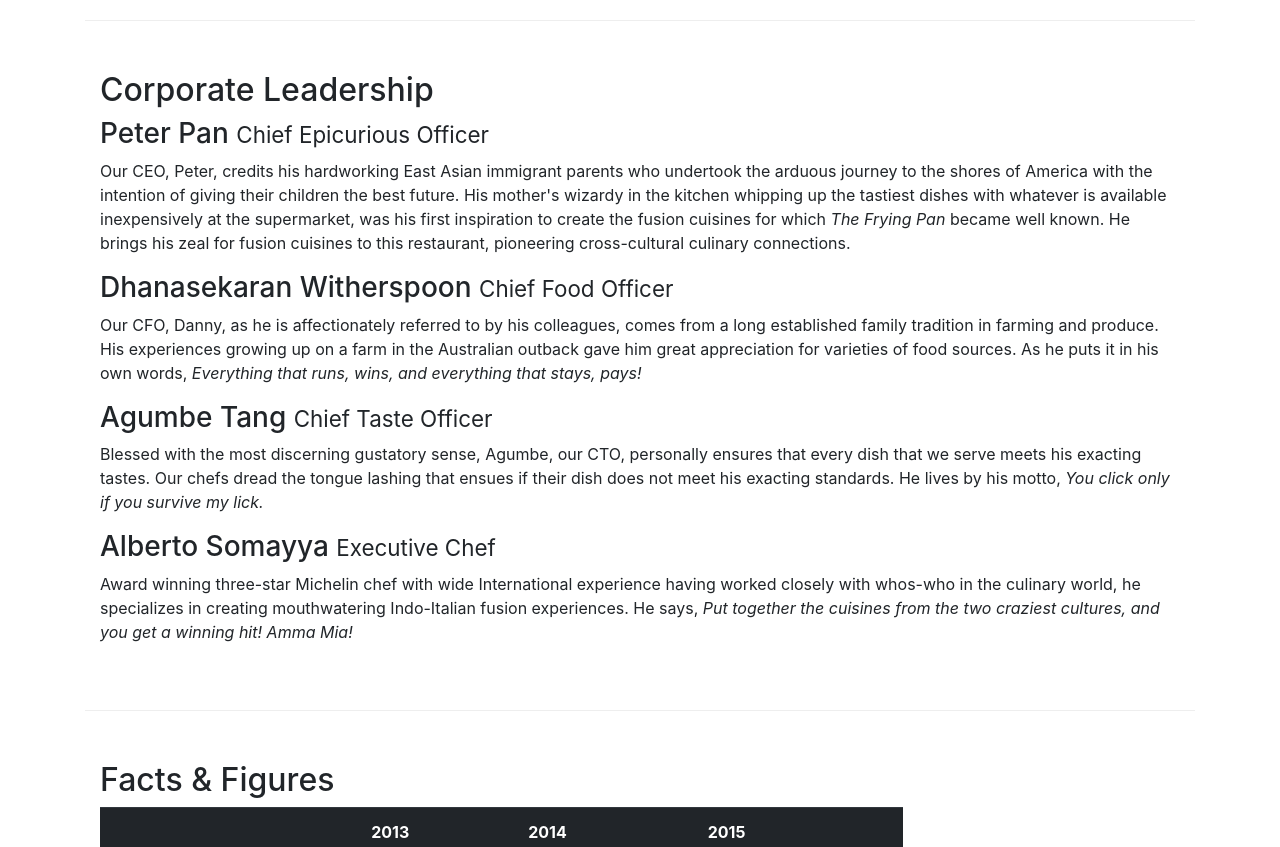
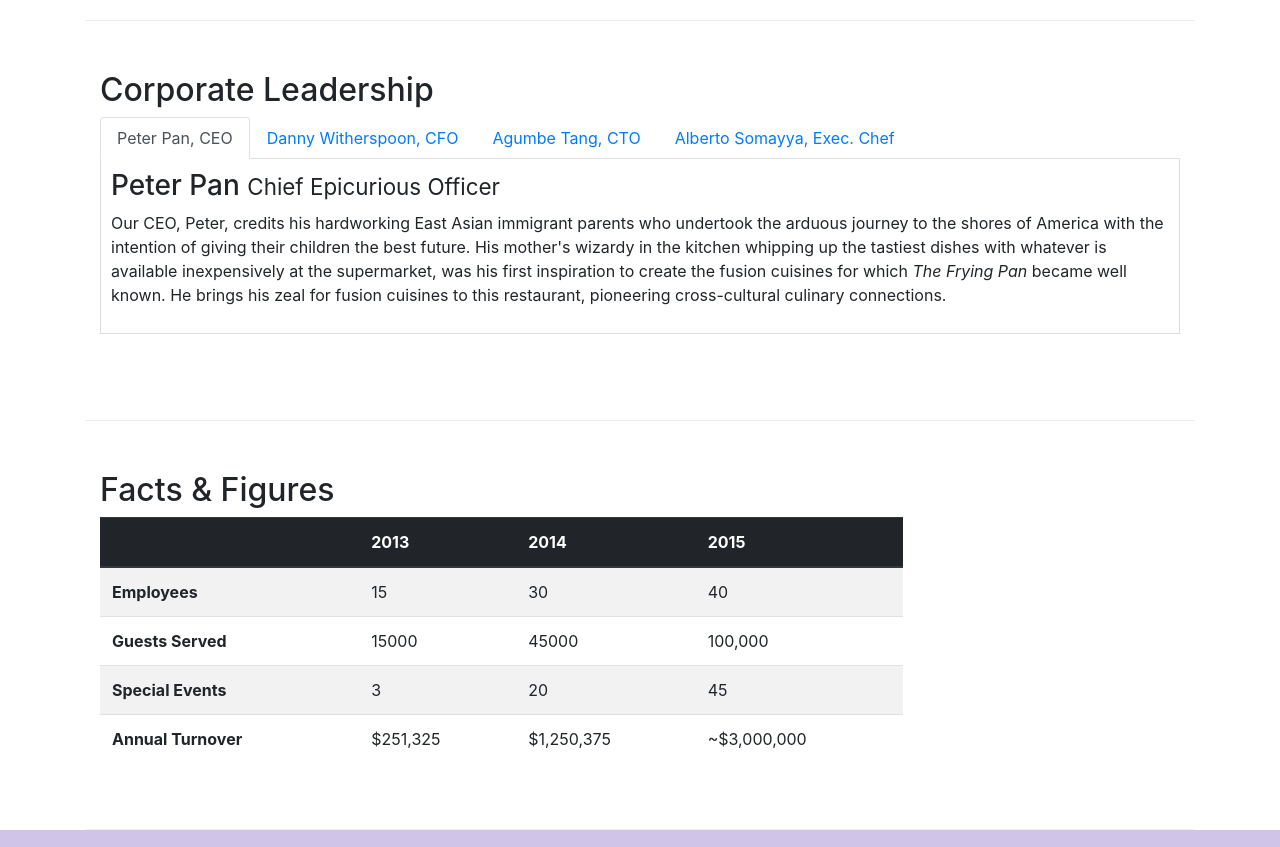
Before and after one commit to wpkasun/ConFusion, a website: page aboutus.html in a window 1280 px wide. Shown: the part 930-1777 px from the top of the page. Drawn offline with nearby package versions, Linux system fonts and the light colour scheme.

Commit message:
Tabbed Navigation

```diff
--- a/aboutus.html
+++ b/aboutus.html
@@ -86,11 +86,9 @@
             <div class="col-12">
                 <div class="card card-body bg-light">
                     <blockquote class="blockquote">
-                        <p class="mb-0">You better cut the pizza in four pieces because
-                            I'm not hungry enough to eat six.</p>
+                        <p class="mb-0">You better cut the pizza in four pieces because I'm not hungry enough to eat six.</p>
                         <footer class="blockquote-footer">Yogi Berra,
-                            <cite title="Source Title">The Wit and Wisdom of Yogi Berra,
-                            P. Pepe, Diversion Books, 2014</cite>
+                            <cite title="Source Title">The Wit and Wisdom of Yogi Berra, P. Pepe, Diversion Books, 2014</cite>
                         </footer>
                     </blockquote>
                 </div>
@@ -100,14 +98,42 @@
         <div class="row row-content">
             <div class="col-12">
                 <h2>Corporate Leadership</h2>
-                <h3>Peter Pan <small>Chief Epicurious Officer</small></h3>
-                <p class=" d-none d-sm-block">Our CEO, Peter, credits his hardworking East Asian immigrant parents who undertook the arduous journey to the shores of America with the intention of giving their children the best future. His mother's wizardy in the kitchen whipping up the tastiest dishes with whatever is available inexpensively at the supermarket, was his first inspiration to create the fusion cuisines for which <em>The Frying Pan</em> became well known. He brings his zeal for fusion cuisines to this restaurant, pioneering cross-cultural culinary connections.</p>
-                <h3>Dhanasekaran Witherspoon <small>Chief Food Officer</small></h3>
-                <p class=" d-none d-sm-block">Our CFO, Danny, as he is affectionately referred to by his colleagues, comes from a long established family tradition in farming and produce. His experiences growing up on a farm in the Australian outback gave him great appreciation for varieties of food sources. As he puts it in his own words, <em>Everything that runs, wins, and everything that stays, pays!</em></p>
-                <h3>Agumbe Tang <small>Chief Taste Officer</small></h3>
-                <p class=" d-none d-sm-block">Blessed with the most discerning gustatory sense, Agumbe, our CTO, personally ensures that every dish that we serve meets his exacting tastes. Our chefs dread the tongue lashing that ensues if their dish does not meet his exacting standards. He lives by his motto, <em>You click only if you survive my lick.</em></p>
-                <h3>Alberto Somayya <small>Executive Chef</small></h3>
-                <p class=" d-none d-sm-block">Award winning three-star Michelin chef with wide International experience having worked closely with whos-who in the culinary world, he specializes in creating mouthwatering Indo-Italian fusion experiences. He says, <em>Put together the cuisines from the two craziest cultures, and you get a winning hit! Amma Mia!</em></p>
+                <ul class="nav nav-tabs">
+                    <li class="nav-item">
+                      <a class="nav-link active" href="#peter"
+                        role="tab" data-toggle="tab">Peter Pan, CEO</a>
+                    </li>
+                    <li class="nav-item">
+                      <a class="nav-link" href="#danny" role="tab"
+                        data-toggle="tab">Danny Witherspoon, CFO</a>
+                    </li>
+                    <li class="nav-item">
+                      <a class="nav-link" href="#agumbe"role="tab"
+                        data-toggle="tab">Agumbe Tang, CTO</a>
+                    </li>
+                    <li class="nav-item">
+                      <a class="nav-link" href="#alberto" role="tab"
+                        data-toggle="tab">Alberto Somayya, Exec. Chef</a>
+                    </li>
+                </ul>
+                <div class="tab-content">
+                    <div role="tabpanel" class="tab-pane fade show active" id="peter">
+                        <h3>Peter Pan <small>Chief Epicurious Officer</small></h3>
+                        <p class="d-none d-sm-block">Our CEO, Peter, credits his hardworking East Asian immigrant parents who undertook the arduous journey to the shores of America with the intention of giving their children the best future. His mother's wizardy in the kitchen whipping up the tastiest dishes with whatever is available inexpensively at the supermarket, was his first inspiration to create the fusion cuisines for which <em>The Frying Pan</em> became well known. He brings his zeal for fusion cuisines to this restaurant, pioneering cross-cultural culinary connections.</p>
+                    </div>
+                    <div role="tabpanel" class="tab-pane fade" id="danny">
+                        <h3>Dhanasekaran Witherspoon <small>Chief Food Officer</small></h3>
+                        <p class="d-none d-sm-block">Our CFO, Danny, as he is affectionately referred to by his colleagues, comes from a long established family tradition in farming and produce. His experiences growing up on a farm in the Australian outback gave him great appreciation for varieties of food sources. As he puts it in his own words, <em>Everything that runs, wins, and everything that stays, pays!</em></p>
+                    </div>
+                    <div role="tabpanel" class="tab-pane fade" id="agumbe">
+                        <h3>Agumbe Tang <small>Chief Taste Officer</small></h3>
+                        <p class="d-none d-sm-block">Blessed with the most discerning gustatory sense, Agumbe, our CTO, personally ensures that every dish that we serve meets his exacting tastes. Our chefs dread the tongue lashing that ensues if their dish does not meet his exacting standards. He lives by his motto, <em>You click only if you survive my lick.</em></p>
+                    </div>
+                    <div role="tabpanel" class="tab-pane fade" id="alberto">
+                        <h3>Alberto Somayya <small>Executive Chef</small></h3>
+                        <p class="d-none d-sm-block">Award winning three-star Michelin chef with wide International experience having worked closely with whos-who in the culinary world, he specializes in creating mouthwatering Indo-Italian fusion experiences. He says, <em>Put together the cuisines from the two craziest cultures, and you get a winning hit! Amma Mia!</em></p>
+                    </div>
+                </div>
             </div>
         </div>
 
--- a/css/styles.css
+++ b/css/styles.css
@@ -37,3 +37,10 @@
 .navbar-dark {
     background-color: #512DA8;
 }
+
+.tab-content {
+    border-left: 1px solid #DDD;
+    border-right: 1px solid #DDD;
+    border-bottom: 1px solid #DDD;
+    padding: 10px;
+}
```
Also changed, not shown: index.html (+2 -2 lines).
